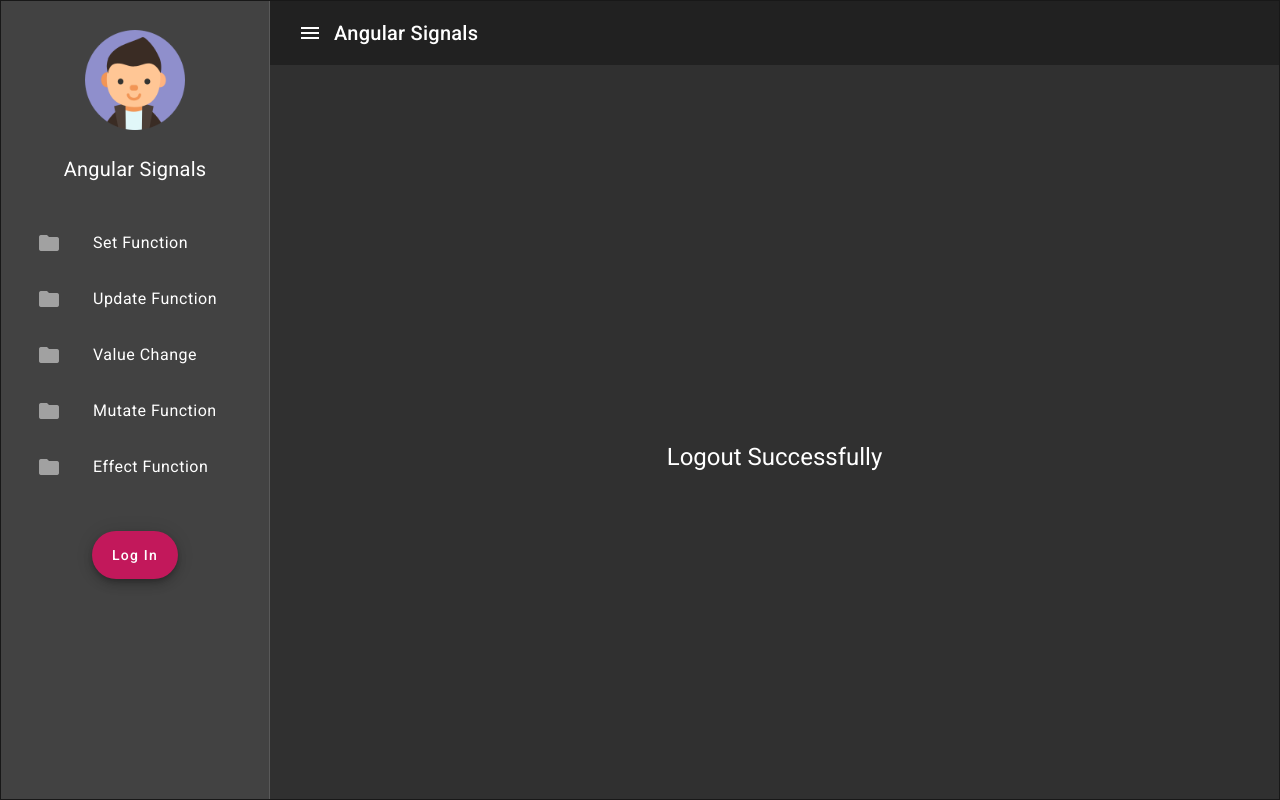
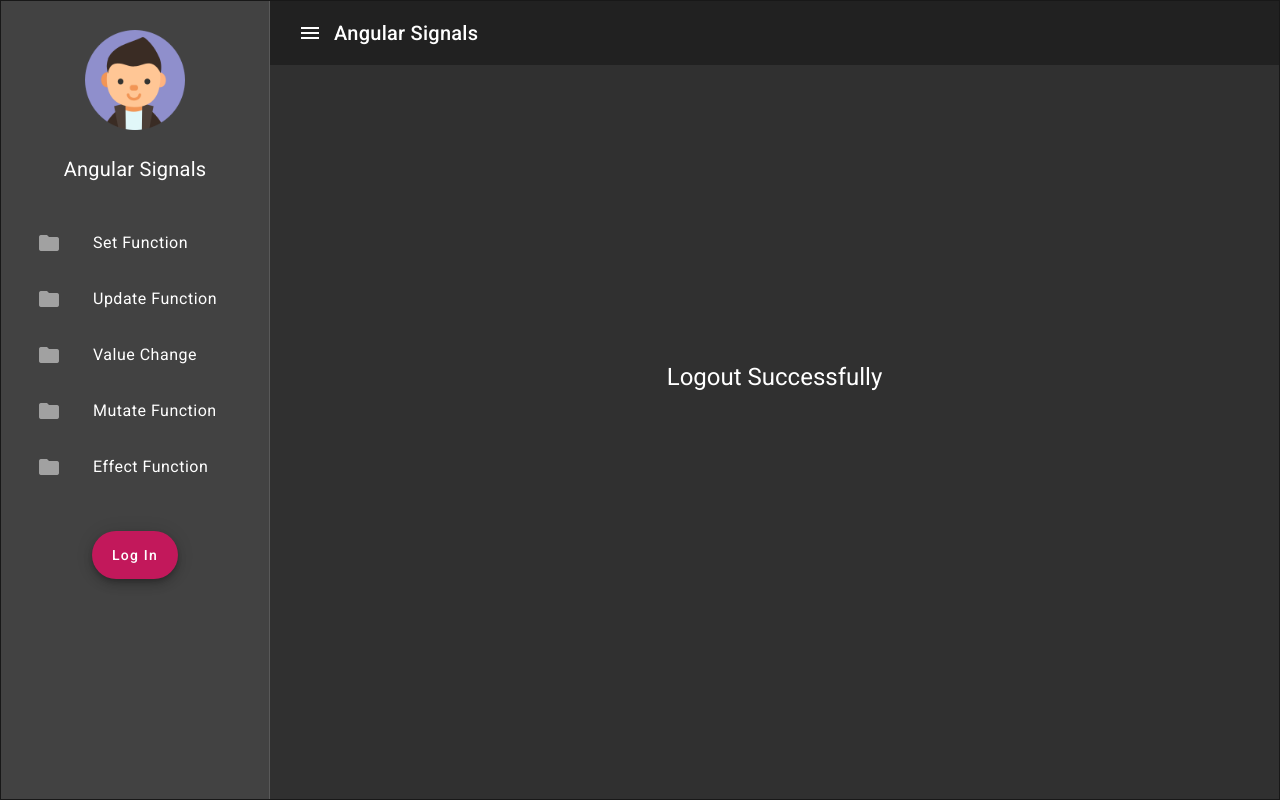
Before and after one commit to prafullspatil08/signal-demo, an Angular app: page /main/cart in a window 1280 px wide. Built offline with nearby package versions, Linux system fonts and the light colour scheme.

Commit message:
fixed overflow issue

```diff
--- a/src/app/feature/cart/cart.component.html
+++ b/src/app/feature/cart/cart.component.html
@@ -1,10 +1,10 @@
 <ng-container *ngIf="isLoggedIn">
-   <div class="h-[100vh] flex justify-center items-center">
+   <div class="h-[80vh] flex justify-center items-center">
     <h1>Login Successfully</h1>
     </div>
 </ng-container>
 <ng-container *ngIf="!isLoggedIn">
-    <div class="h-[100vh] flex justify-center items-center">
+    <div class="h-[80vh] flex justify-center items-center">
     <h1>Logout Successfully</h1>
 </div>
 </ng-container>
--- a/src/styles.scss
+++ b/src/styles.scss
@@ -36,3 +36,7 @@
 .body{
   overflow: hidden !important;
 }
+
+.mat-drawer-content{
+  overflow-x: hidden !important;
+}
```
